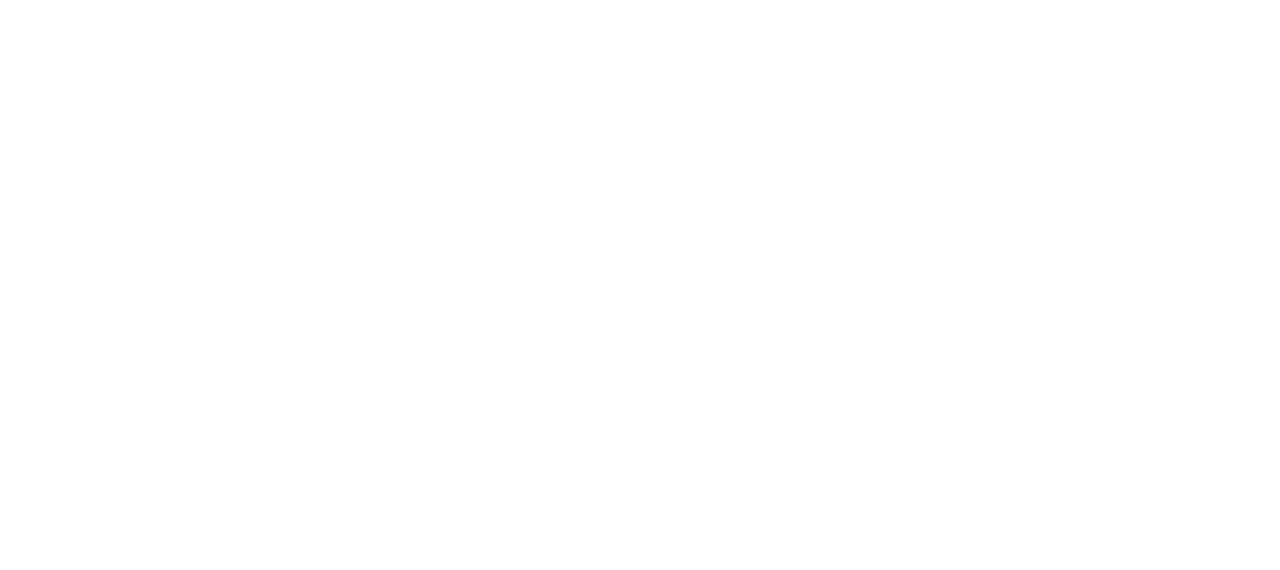
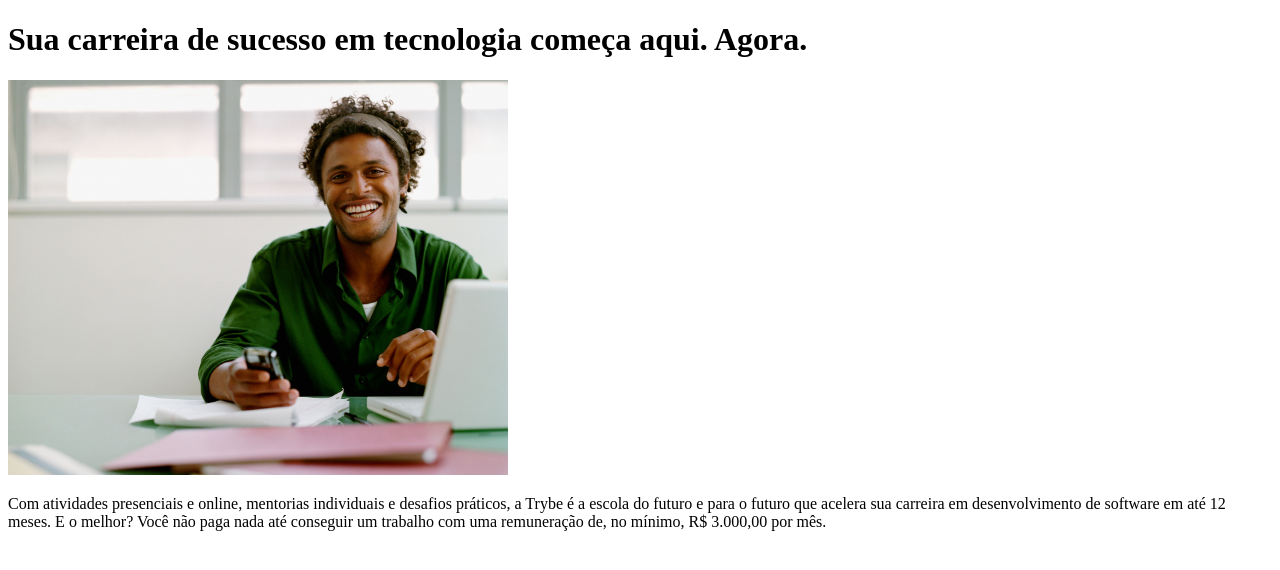
Before and after one commit to BrunaGuimaraes2/Clone-pagina-trybe, a plain HTML site: page index.html in a window 1280 px wide. Drawn offline with Linux system fonts and the light colour scheme.

Commit message:
adicionando um homem sorrindo

```diff
--- a/index.html
+++ b/index.html
@@ -6,5 +6,15 @@
     <meta name="viewport" content="width=device-width, initial-scale=1.0" />
     <title>Clone Pagina Trybe</title>
   </head>
-  <body></body>
+  <body>
+    <h1>Sua carreira de sucesso em tecnologia começa aqui. Agora.</h1>
+    <img src="/img/smiling-image.jpeg" alt="homem sorrindo" width="500px" />
+    <p>
+      Com atividades presenciais e online, mentorias individuais e desafios
+      práticos, a Trybe é a escola do futuro e para o futuro que acelera sua
+      carreira em desenvolvimento de software em até 12 meses. E o melhor? Você
+      não paga nada até conseguir um trabalho com uma remuneração de, no mínimo,
+      R$ 3.000,00 por mês.
+    </p>
+  </body>
 </html>
```
